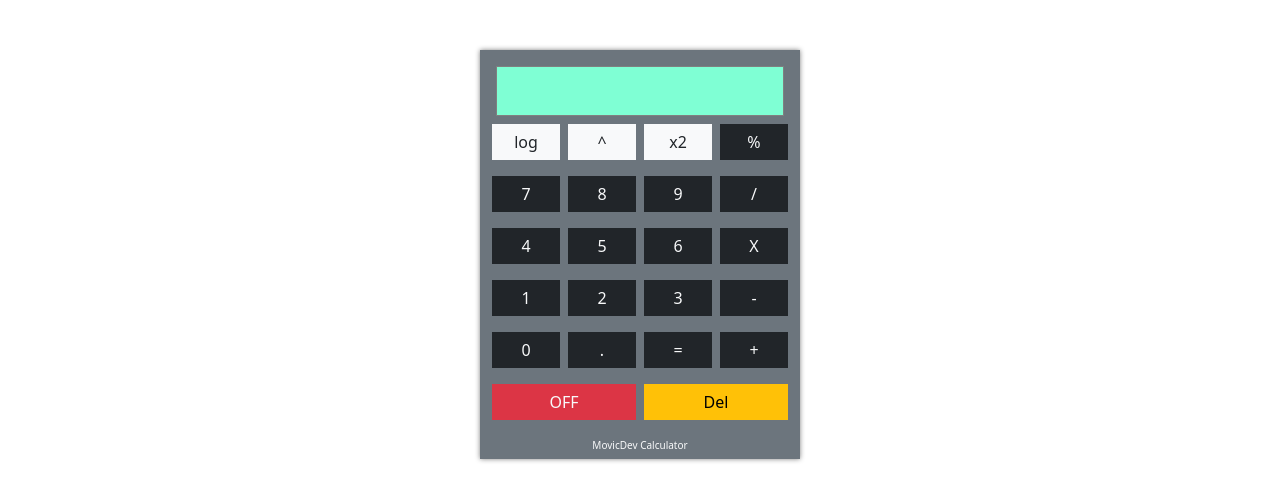
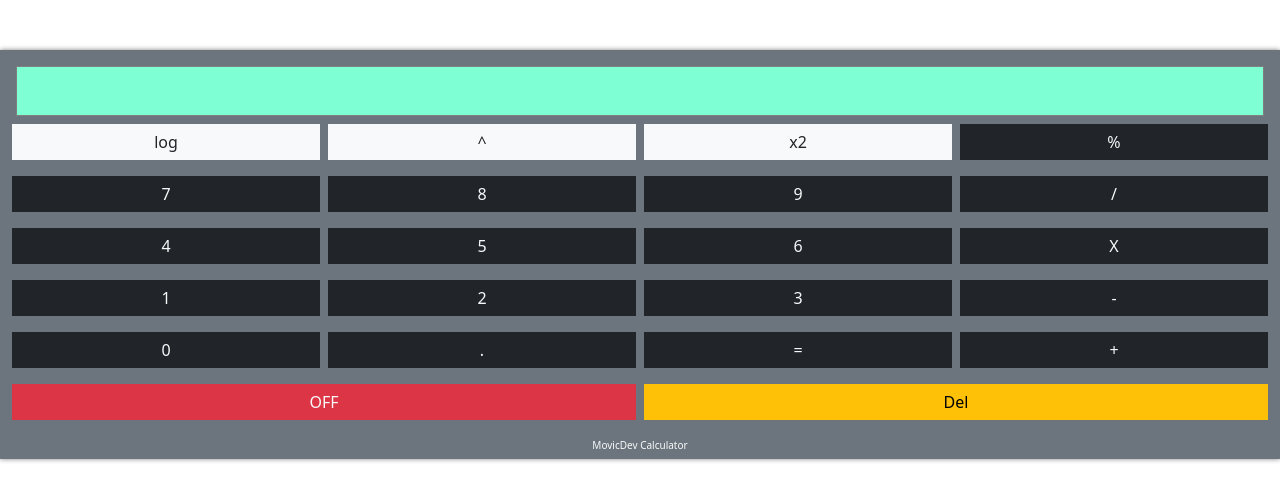
Before and after one commit to MovicDev/calculator, a plain HTML site: page index.html in a window 1280 px wide. Drawn offline with nearby package versions, Linux system fonts and the light colour scheme.

Commit message:
Update index.html

```diff
--- a/index.html
+++ b/index.html
@@ -9,7 +9,7 @@
 </head>
 <body>
 
-    <div class="mx-auto w-25 mt-7 bg-secondary p-3" style=" box-shadow: 0 0 5px gray; margin-top:50px">
+    <div class="mx-auto w-100 mt-7 bg-secondary p-3" style=" box-shadow: 0 0 5px gray; margin-top:50px">
         <div id="screen" style="height: 50px; border: 1px solid gray; background-color: aquamarine; font-size: 20px;" class="rounded-0 ps-2 pt-1"></div>
 
         <div class="row p-1">
```
